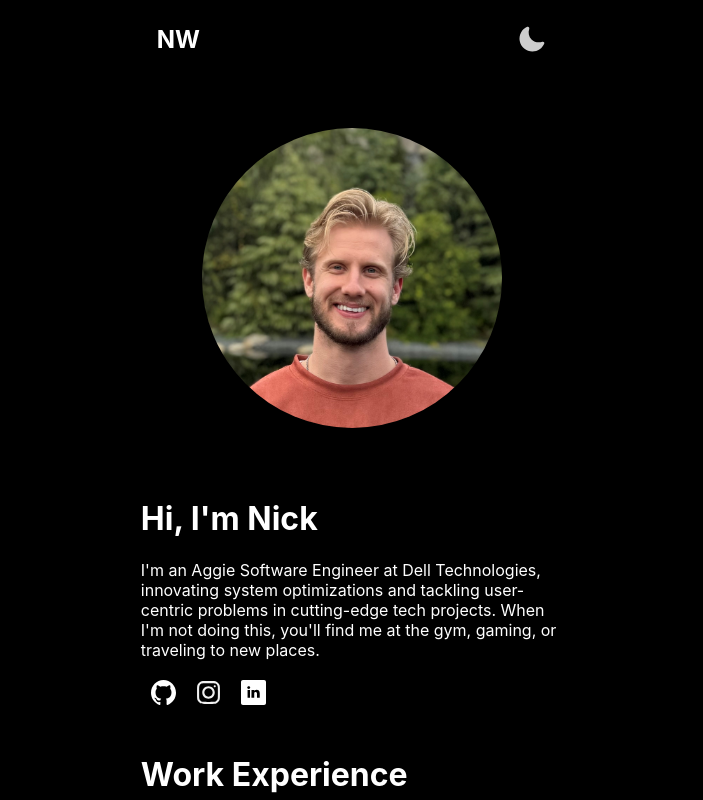
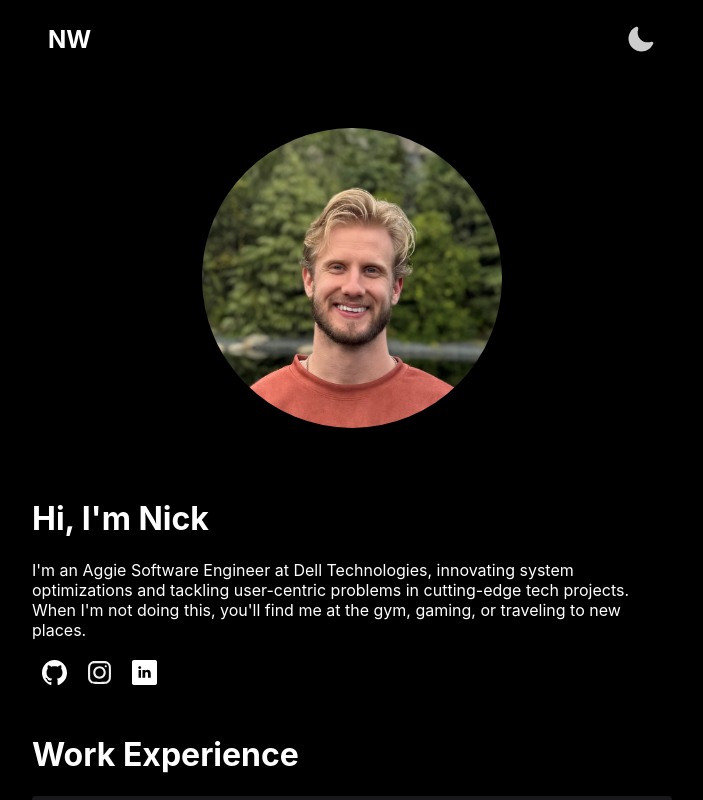
Before and after one commit to nickrwann/personal-website, a React (Create React App) app: page / in a window 1280 px wide. Shown: the top 800 px of the page, without its empty margins (288-991 px from the left). Built offline with nearby package versions, Linux system fonts and the light colour scheme.

Commit message:
Small sizing update

```diff
--- a/src/App.css
+++ b/src/App.css
@@ -16,18 +16,13 @@ body {
 
 .App {
   width: 90%;
+  max-width: 750px;
   min-width: 300px;
   margin: 0 auto;
 }
 
 @media (min-width: 600px) {
   .App {
-    width: 52%;
+    width: 50%;
   }
 }
-
-@media (min-width: 750px) {
-  .App {
-    width: 33%;
-  }
-}
```
